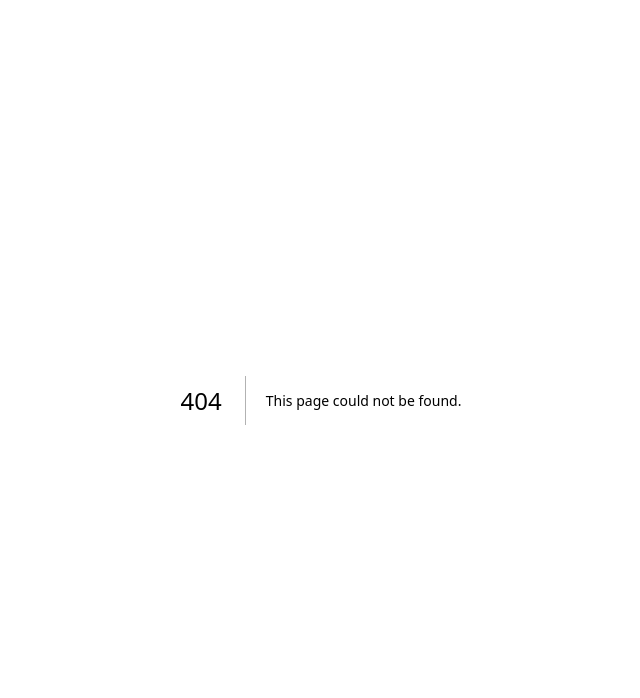
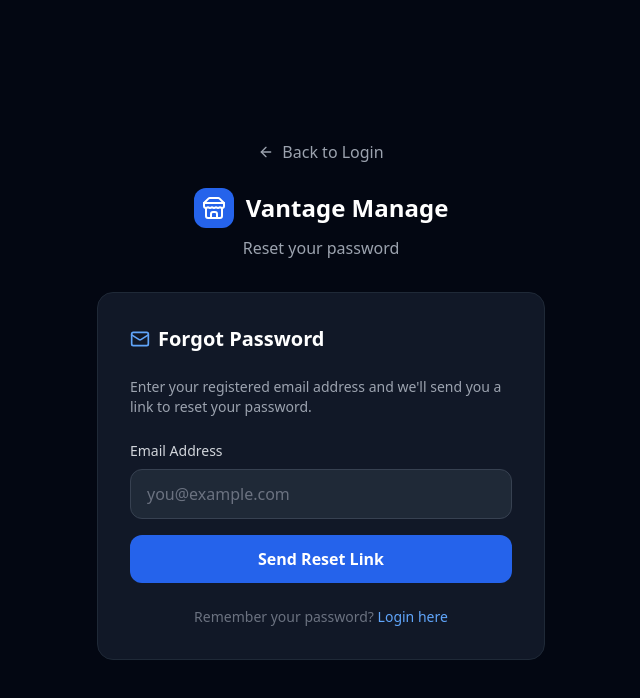
Before and after one commit to vantagemanagezain-create/vantage-manage, a Next.js app: page /forgot-password in a window 1280 px wide. Before the commit this address had no page. Shown: the top 698 px of the page, without its empty margins (319-959 px from the left). Built offline with nearby package versions, Linux system fonts and the light colour scheme.

Commit message:
feat: add /forgot-password page with Supabase resetPasswordForEmail flow
Implement Forgot Password page with email input and reset functionality.

```diff
--- /dev/null
+++ b/app/forgot-password/page.tsx
@@ -0,0 +1,113 @@
+'use client';
+import { useState } from 'react';
+import { createClient } from '@/lib/supabase/client';
+import Link from 'next/link';
+import { ArrowLeft, Mail, Store } from 'lucide-react';
+
+export default function ForgotPasswordPage() {
+  const [email, setEmail] = useState('');
+  const [loading, setLoading] = useState(false);
+  const [sent, setSent] = useState(false);
+  const [error, setError] = useState('');
+  const supabase = createClient();
+
+  const handleReset = async (e: React.FormEvent) => {
+    e.preventDefault();
+    setLoading(true);
+    setError('');
+    try {
+      const { error: resetError } = await supabase.auth.resetPasswordForEmail(email, {
+        redirectTo: `${window.location.origin}/reset-password`,
+      });
+      if (resetError) throw resetError;
+      setSent(true);
+    } catch (err: any) {
+      setError(err.message || 'Failed to send reset email. Please try again.');
+    } finally {
+      setLoading(false);
+    }
+  };
+
+  return (
+    <div className="min-h-screen bg-gray-950 flex flex-col items-center justify-center p-4">
+      <div className="w-full max-w-md">
+        <div className="text-center mb-8">
+          <Link href="/login" className="inline-flex items-center gap-2 text-gray-400 hover:text-white mb-6 transition-colors">
+            <ArrowLeft className="w-4 h-4" />
+            Back to Login
+          </Link>
+          <div className="flex items-center justify-center gap-3 mb-2">
+            <div className="w-10 h-10 bg-blue-600 rounded-xl flex items-center justify-center">
+              <Store className="w-6 h-6 text-white" />
+            </div>
+            <h1 className="text-2xl font-bold text-white">Vantage Manage</h1>
+          </div>
+          <p className="text-gray-400">Reset your password</p>
+        </div>
+        <div className="bg-gray-900 border border-gray-800 rounded-2xl p-8">
+          <div className="flex items-center gap-2 mb-6">
+            <Mail className="w-5 h-5 text-blue-400" />
+            <h2 className="text-xl font-semibold text-white">Forgot Password</h2>
+          </div>
+          {sent ? (
+            <div className="text-center">
+              <div className="w-16 h-16 bg-green-900/30 border border-green-800 rounded-full flex items-center justify-center mx-auto mb-4">
+                <Mail className="w-8 h-8 text-green-400" />
+              </div>
+              <h3 className="text-white font-semibold mb-2">Check your email</h3>
+              <p className="text-gray-400 text-sm mb-6">
+                We&apos;ve sent a password reset link to <span className="text-white font-medium">{email}</span>.
+                Please check your inbox and click the link to reset your password.
+              </p>
+              <Link
+                href="/login"
+                className="inline-flex items-center gap-2 text-blue-400 hover:text-blue-300 text-sm transition-colors"
+              >
+                <ArrowLeft className="w-4 h-4" />
+                Back to Login
+              </Link>
+            </div>
+          ) : (
+            <>
+              <p className="text-gray-400 text-sm mb-6">
+                Enter your registered email address and we&apos;ll send you a link to reset your password.
+              </p>
+              {error && (
+                <div className="mb-4 p-3 bg-red-900/30 border border-red-800 rounded-lg">
+                  <p className="text-red-400 text-sm">{error}</p>
+                </div>
+              )}
+              <form onSubmit={handleReset} className="space-y-4">
+                <div>
+                  <label className="block text-sm font-medium text-gray-300 mb-2">Email Address</label>
+                  <input
+                    type="email"
+                    value={email}
+                    onChange={(e) => setEmail(e.target.value)}
+                    required
+                    autoComplete="email"
+                    placeholder="you@example.com"
+                    className="w-full px-4 py-3 bg-gray-800 border border-gray-700 rounded-xl text-white placeholder-gray-500 focus:outline-none focus:ring-2 focus:ring-blue-500 focus:border-transparent"
+                  />
+                </div>
+                <button
+                  type="submit"
+                  disabled={loading}
+                  className="w-full py-3 bg-blue-600 hover:bg-blue-700 disabled:bg-blue-800 disabled:cursor-not-allowed text-white font-semibold rounded-xl transition-colors"
+                >
+                  {loading ? 'Sending...' : 'Send Reset Link'}
+                </button>
+              </form>
+              <p className="text-center text-gray-500 text-sm mt-6">
+                Remember your password?{' '}
+                <Link href="/login" className="text-blue-400 hover:text-blue-300 transition-colors">
+                  Login here
+                </Link>
+              </p>
+            </>
+          )}
+        </div>
+      </div>
+    </div>
+  );
+}
```
